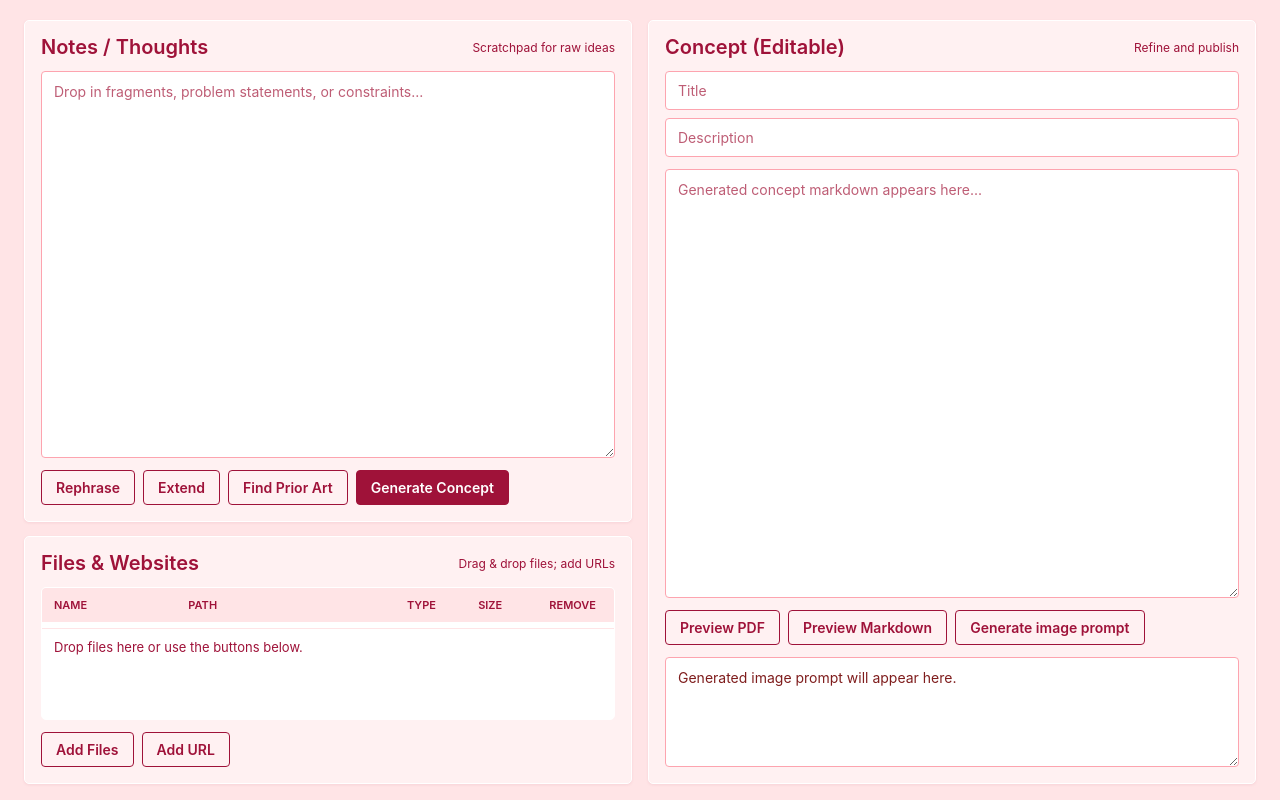
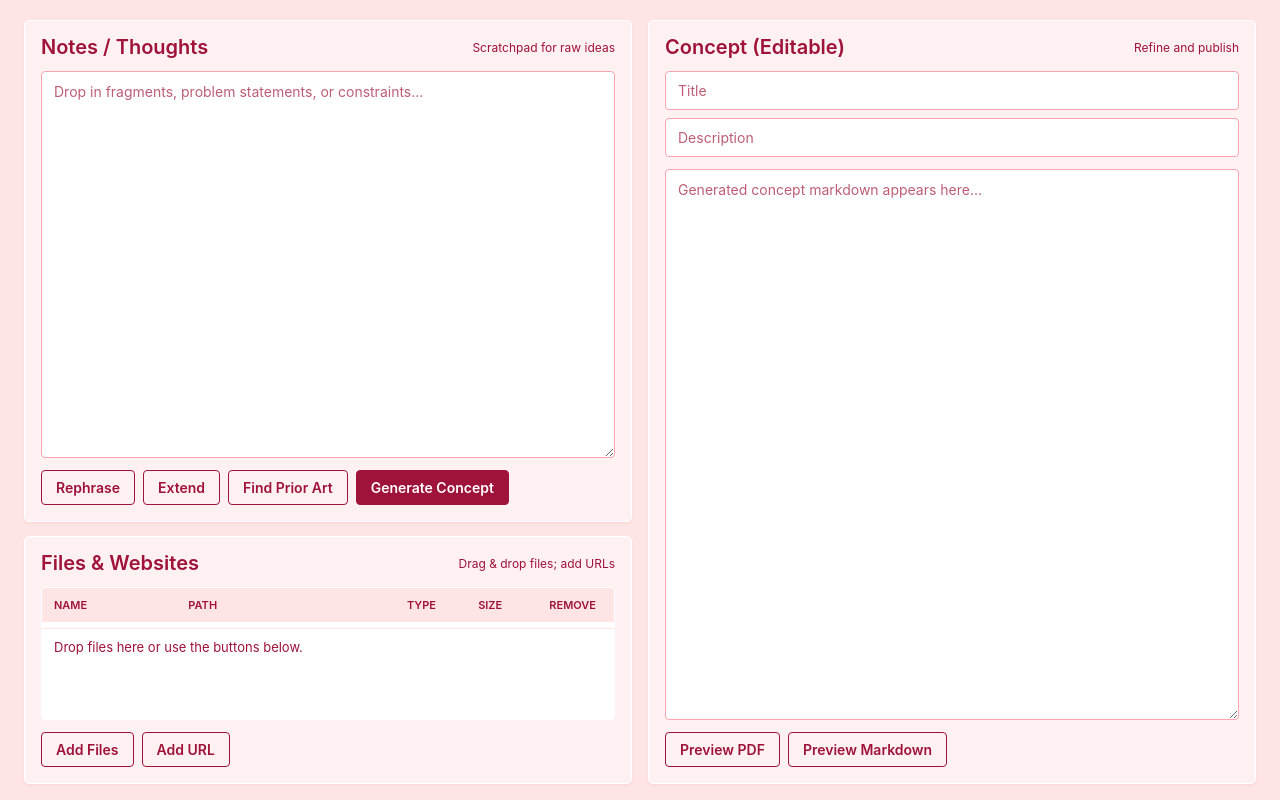
Before and after one commit to giers10/concept-maker, a React (Vite) app: page / in a window 1280 px wide. Built offline with nearby package versions, Linux system fonts and the light colour scheme.

Commit message:
Remove image prompt generation functionality

```diff
--- a/src/App.tsx
+++ b/src/App.tsx
@@ -5,8 +5,6 @@ import { invoke } from "@tauri-apps/api/core";
 import { getCurrentWebview } from "@tauri-apps/api/webview";
 import { markdownToHTML } from "./markdown/markdown";
 import "./markdown/markdown-render.css";
-
-const IMAGE_PROMPT_PLACEHOLDER = "Generated image prompt will appear here.";
 
 type FileEntry = {
   kind: "file";
@@ -82,7 +80,6 @@ export default function App() {
   const [markdownPreview, setMarkdownPreview] = useState(false);
   const [title, setTitle] = useState("");
   const [description, setDescription] = useState("");
-  const [imagePrompt, setImagePrompt] = useState(IMAGE_PROMPT_PLACEHOLDER);
   const [ollamaHost, setOllamaHost] = useState("http://localhost:11434");
   const [ollamaModel, setOllamaModel] = useState("Select model...");
   const [searxUrl, setSearxUrl] = useState("http://localhost:8888");
@@ -368,37 +365,6 @@ export default function App() {
     }
   };
 
-  const onGenerateImagePrompt = async () => {
-    if (!ollamaModel || ollamaModel === "Select model...") {
-      window.alert("Please select a model first.");
-      return;
-    }
-    const ideaText = [title ? `Title: ${title}` : "", description ? `Description: ${description}` : "", concept || notes]
-      .filter(Boolean)
-      .join("\n\n");
-    if (!ideaText.trim()) {
-      window.alert("Add concept text or notes first.");
-      return;
-    }
-    setBusy((prev) => ({ ...prev, imagePrompt: true }));
-    setStatus("Generating image prompt...");
-    try {
-      const promptText = await runBackend<string>("generate_image_prompt", {
-        idea_text: ideaText,
-        ollama_host: ollamaHost,
-        model: ollamaModel,
-      });
-      setImagePrompt(promptText);
-      setStatus("Image prompt ready");
-    } catch (err) {
-      setStatus("Image prompt failed");
-      console.error(err);
-      window.alert("Image prompt failed. Check console for details.");
-    } finally {
-      setBusy((prev) => ({ ...prev, imagePrompt: false }));
-    }
-  };
-
   const onPriorArt = async () => {
     if (!ollamaModel || ollamaModel === "Select model...") {
       window.alert("Please select a model first.");
@@ -476,7 +442,6 @@ export default function App() {
     setConcept("");
     setTitle("");
     setDescription("");
-    setImagePrompt(IMAGE_PROMPT_PLACEHOLDER);
   };
 
   const onSaveSession = async () => {
@@ -501,7 +466,6 @@ export default function App() {
           websites: websites.map((w) => ({ url: w.url })),
           rephrase_variants: rephraseVariants,
           rephrase_selected_key: rephraseSelected,
-          image_prompt: imagePrompt === IMAGE_PROMPT_PLACEHOLDER ? "" : imagePrompt,
         },
         allow_overwrite: true,
       });
@@ -556,7 +520,6 @@ export default function App() {
       );
       setRephraseVariants(data.rephrase_variants || []);
       setRephraseSelected(data.rephrase_selected_key || null);
-      setImagePrompt(data.image_prompt || IMAGE_PROMPT_PLACEHOLDER);
       setSessionModalOpen(false);
       setStatus("Session loaded");
     } catch (err) {
@@ -737,14 +700,7 @@ export default function App() {
               <button onClick={() => setMarkdownPreview((value) => !value)}>
                 {markdownPreview ? "Edit Markdown" : "Preview Markdown"}
               </button>
-              <button onClick={onGenerateImagePrompt} disabled={busy.imagePrompt}>Generate image prompt</button>
             </div>
-            <textarea
-              className="image-prompt"
-              value={imagePrompt}
-              onChange={(e) => setImagePrompt(e.target.value)}
-              placeholder={IMAGE_PROMPT_PLACEHOLDER}
-            />
           </section>
         </div>
       </div>
```
